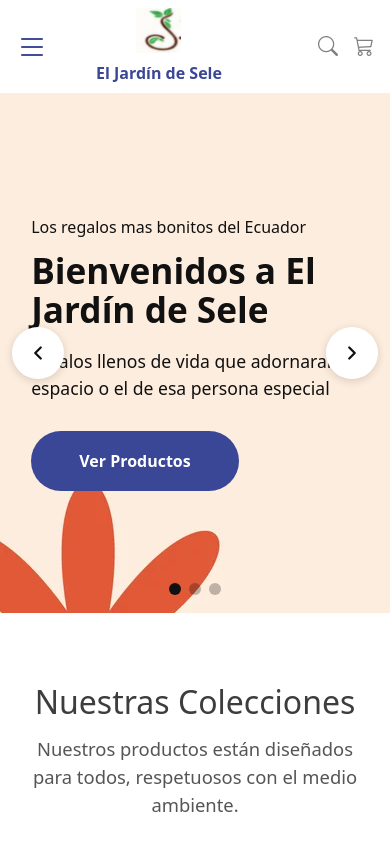
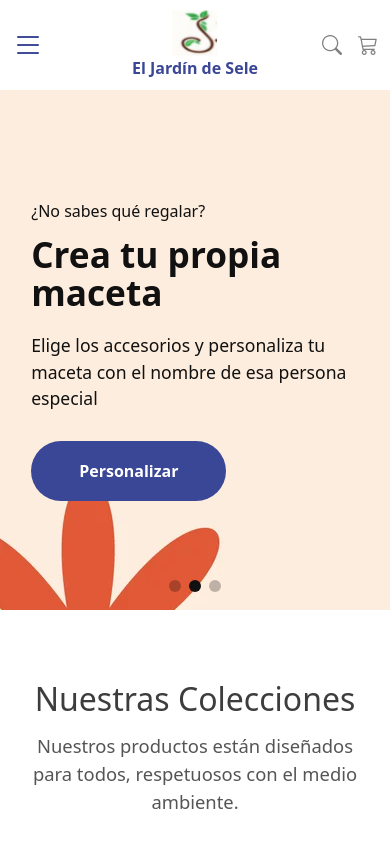
Before and after one commit to danielSan777/E-commerce, an Angular app: page /catalogo in a window 390 px wide. Shown: the top 844 px of the page. Built offline with nearby package versions, Linux system fonts and the light colour scheme.

Commit message:
centrar logo quitar flechas

```diff
--- a/src/app/catalogo/presentacion/paginas/catalogo/catalogo.html
+++ b/src/app/catalogo/presentacion/paginas/catalogo/catalogo.html
@@ -26,19 +26,20 @@
     </div>
 
     <!-- Flechas: izquierda y derecha, encima de todo -->
-    <button type="button" class="flecha flecha-izquierda" (click)="anterior()" aria-label="Anterior">
+    <button type="button" class="flecha flecha-izquierda d-none d-lg-flex" (click)="anterior()" aria-label="Anterior">
         <svg viewBox="0 0 24 24" width="22" height="22" fill="none" stroke="currentColor" stroke-width="2.5"
             stroke-linecap="round" stroke-linejoin="round">
             <polyline points="15 18 9 12 15 6"></polyline>
         </svg>
     </button>
 
-    <button type="button" class="flecha flecha-derecha" (click)="siguiente()" aria-label="Siguiente">
+    <button type="button" class="flecha flecha-derecha d-none d-lg-flex" (click)="siguiente()" aria-label="Siguiente">
         <svg viewBox="0 0 24 24" width="22" height="22" fill="none" stroke="currentColor" stroke-width="2.5"
             stroke-linecap="round" stroke-linejoin="round">
             <polyline points="9 18 15 12 9 6"></polyline>
         </svg>
     </button>
+
 
     <!-- Puntos indicadores -->
     <div class="puntos">
--- a/src/app/catalogo/presentacion/paginas/catalogo/catalogo.ts
+++ b/src/app/catalogo/presentacion/paginas/catalogo/catalogo.ts
@@ -1,4 +1,7 @@
-import { Component, computed, signal } from '@angular/core';
+import {
+  Component, computed, signal, OnInit,
+  OnDestroy
+} from '@angular/core';
 
 interface Slide {
   id: number;
@@ -26,8 +29,33 @@ interface Coleccion {
   styleUrl: './catalogo.css',
   templateUrl: './catalogo.html',
 })
+/* ancho:411px
+alto:780px */
+export class Catalogo implements OnInit, OnDestroy {
 
-export class Catalogo {
+
+  private temporizador?: ReturnType<typeof setInterval>;
+
+  ngOnDestroy(): void {
+
+    if (this.temporizador) {
+      clearInterval(this.temporizador);
+    }
+
+  }
+
+
+  ngOnInit(): void {
+
+    this.temporizador = setInterval(() => {
+      this.siguiente();
+    }, 3000);
+
+  }
+
+
+
+
 
   // Cada diapositiva: su texto, su botón y su imagen (cambie las rutas de las imágenes por las suyas)
   slides: Slide[] = [
--- a/src/app/core/layout/navbar/navbar/navbar.css
+++ b/src/app/core/layout/navbar/navbar/navbar.css
@@ -89,12 +89,11 @@
 /* ========================= */
 
 .cabecera-movil {
-    display: flex;
-    align-items: center;
-    justify-content: space-between;
-    padding: 8px 16px;
-    background-color: #fff;
+    min-height: 90px;
+    padding: 8px 12px;
 }
+
+
 
 @media (min-width: 992px) {
     .cabecera-movil {
--- a/src/app/core/layout/navbar/navbar/navbar.html
+++ b/src/app/core/layout/navbar/navbar/navbar.html
@@ -42,14 +42,15 @@
 </nav>
 
 <!-- CABECERA MÓVIL / TABLET: se ve en pantallas menores a 992px y abre el sidebar -->
-<header class="cabecera-movil">
-    <div class="d-flex align-items-center gap-5">
+<header class="cabecera-movil d-lg-none position-relative d-flex align-items-center justify-content-between">
+    <div class="d-flex align-items-center">
         <button type="button" class="boton-menu" (click)="abrir()" aria-label="Abrir menú"
             [attr.aria-expanded]="menuAbierto()" aria-controls="sidebar-menu">
             <i class="bi bi-list"></i>
         </button>
 
-        <a class="navbar-brand nombre-marca fw-bold d-flex flex-column  align-items-center gap-2 m-0 " routerLink="/">
+        <a class="navbar-brand  position-absolute top-50 start-50 translate-middle m-0 nombre-marca fw-bold d-flex flex-column  align-items-center "
+            routerLink="/">
             <img src="/logo.png" alt="Logo de El Jardín de Sele" class="logo-tienda" />
             <span>El Jardín de Sele</span>
         </a>
@@ -60,6 +61,7 @@
         <a routerLink="/carrito" class="icono-nav" aria-label="Carrito de compras"><i class="bi bi-cart3"></i></a>
     </div>
 </header>
+
 
 <!-- SIDEBAR (a la izquierda): en tablet ocupa media pantalla y en celular toda la pantalla -->
 <div class="sidebar-fondo" [class.abierto]="menuAbierto()" (click)="cerrar()"></div>
```
